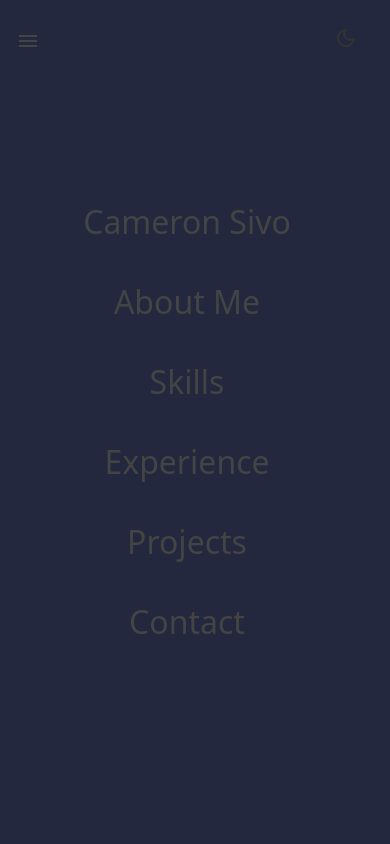
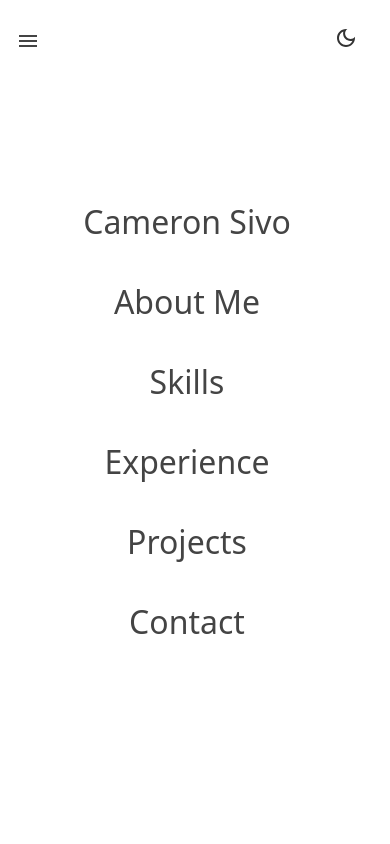
Before and after one commit to csiv23/portfolio, a Next.js app: page / in a window 390 px wide. Both pictures are taken after a click on the button 28 px from the left and 37 px from the top of the page. Shown: the top 844 px of the page. Built offline with nearby package versions, Linux system fonts and the light colour scheme.

Commit message:
Fixed background color of mobile menu to reflect theme

```diff
--- a/components/Navbar.tsx
+++ b/components/Navbar.tsx
@@ -31,7 +31,7 @@ const Navbar: FC = () => {
         <MenuIcon />
       </button>
 
-      <div className={`${styles.navLinks} ${navOpen ? styles.navOpen : ''}`}>
+      <div className={`${styles.navLinks} ${navOpen ? `${styles.navOpen} ${darkTheme ? styles.navOpenDark : styles.navOpenLight}` : ''}`}>
         <a href="#top" onClick={scrollToSection('top', -100)}>Cameron Sivo</a>
         <a href="#about" onClick={scrollToSection('about', -100)}>About Me</a>
         <a href="#skills" onClick={scrollToSection('skills', -55)}>Skills</a>
```
